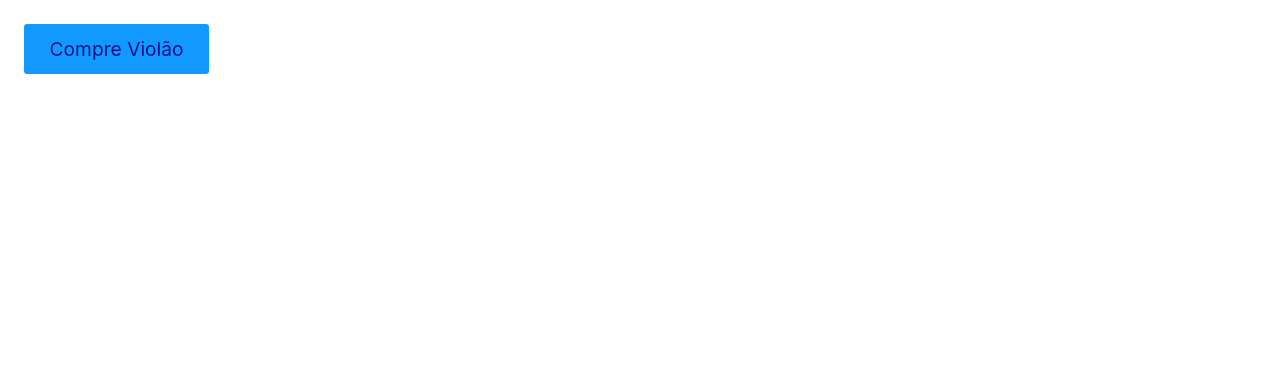
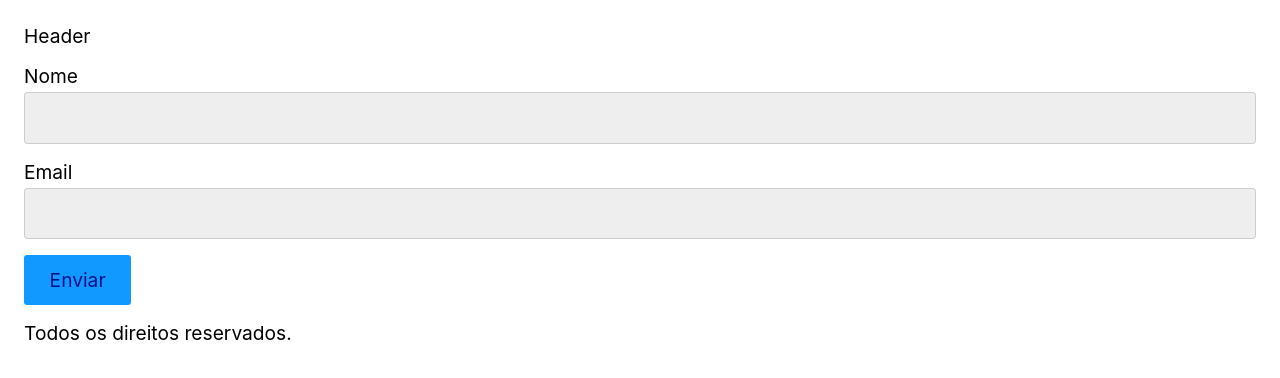
Before and after one commit to GabrielTonhatti/curso-react-origamid, a React (Create React App) app in the folder appreact/: page / in a window 1280 px wide. Shown: the top 378 px of the page. Built offline with nearby package versions, Linux system fonts and the light colour scheme.

Commit message:
Componentes

```diff
--- a/appreact/src/App.js
+++ b/appreact/src/App.js
@@ -1,16 +1,26 @@
-const App = () => {
-    function handleScroll(event) {
-        console.log(event);
+import React from "react";
+import Footer from "./Footer";
+import Form from "./Form/Form";
+import Header from "./Header";
+
+const Teste = () => {
+    const active = false;
+
+    if (active) {
+        return <p>Teste</p>;
     }
 
-    window.addEventListener("scroll", handleScroll);
+    return null;
+};
 
+const App = () => {
     return (
-        <div style={{ height: "200vh" }}>
-            <button onClick={(event) => alert(event.target.innerText)}>
-                Compre Violão
-            </button>
-        </div>
+        <section>
+            <Teste />
+            <Header />
+            <Form />
+            <Footer />
+        </section>
     );
 };
 
--- /dev/null
+++ b/appreact/src/Footer.js
@@ -0,0 +1,11 @@
+import React from "react";
+
+const Footer = () => {
+    return (
+        <footer>
+            <p>Todos os direitos reservados.</p>
+        </footer>
+    );
+};
+
+export default Footer;
--- /dev/null
+++ b/appreact/src/Form/Button.js
@@ -0,0 +1,7 @@
+import React from "react";
+
+const Button = () => {
+    return <button>Enviar</button>;
+};
+
+export default Button;
--- /dev/null
+++ b/appreact/src/Form/Form.js
@@ -0,0 +1,21 @@
+import React from "react";
+import Button from "./Button";
+import Input from "./Input";
+
+const Form = () => {
+    return (
+        <form>
+            <p>
+                <label htmlFor="nome">Nome</label>
+                <Input />
+            </p>
+            <p>
+                <label htmlFor="email">Email</label>
+                <Input />
+            </p>
+            <Button />
+        </form>
+    );
+};
+
+export default Form;
--- /dev/null
+++ b/appreact/src/Form/Input.js
@@ -0,0 +1,7 @@
+import React from "react";
+
+const Input = () => {
+    return <input type="text" />;
+};
+
+export default Input;
--- /dev/null
+++ b/appreact/src/Header.js
@@ -0,0 +1,7 @@
+import React from "react";
+
+const Header = () => {
+    return <header>Header</header>;
+};
+
+export default Header;
```
